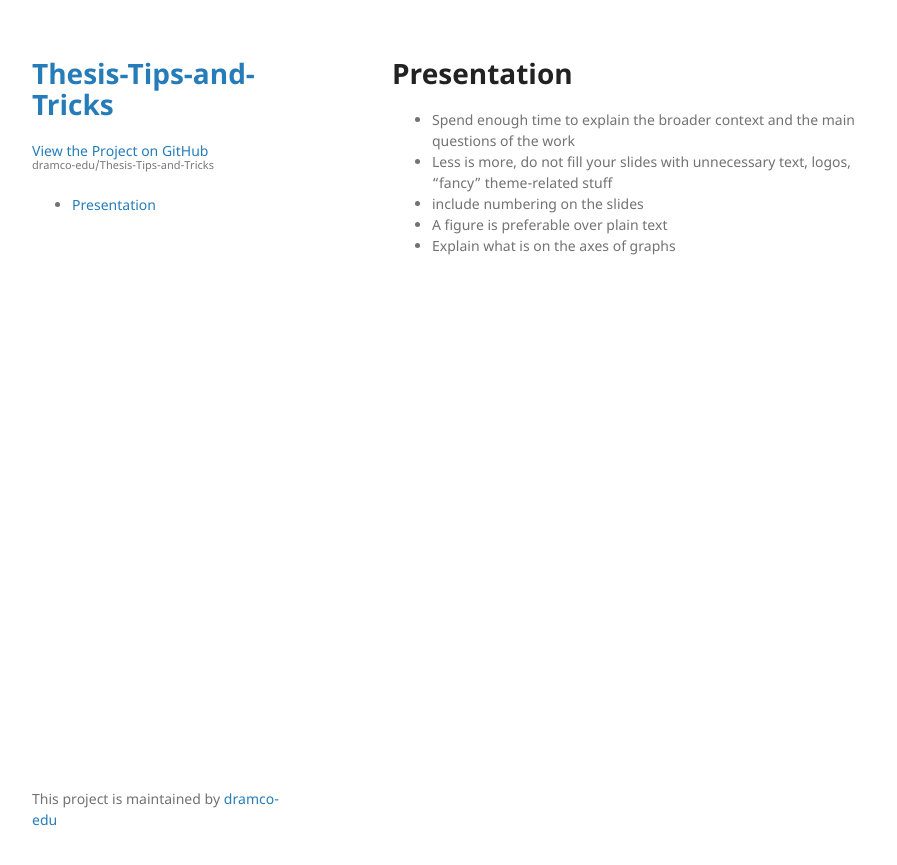
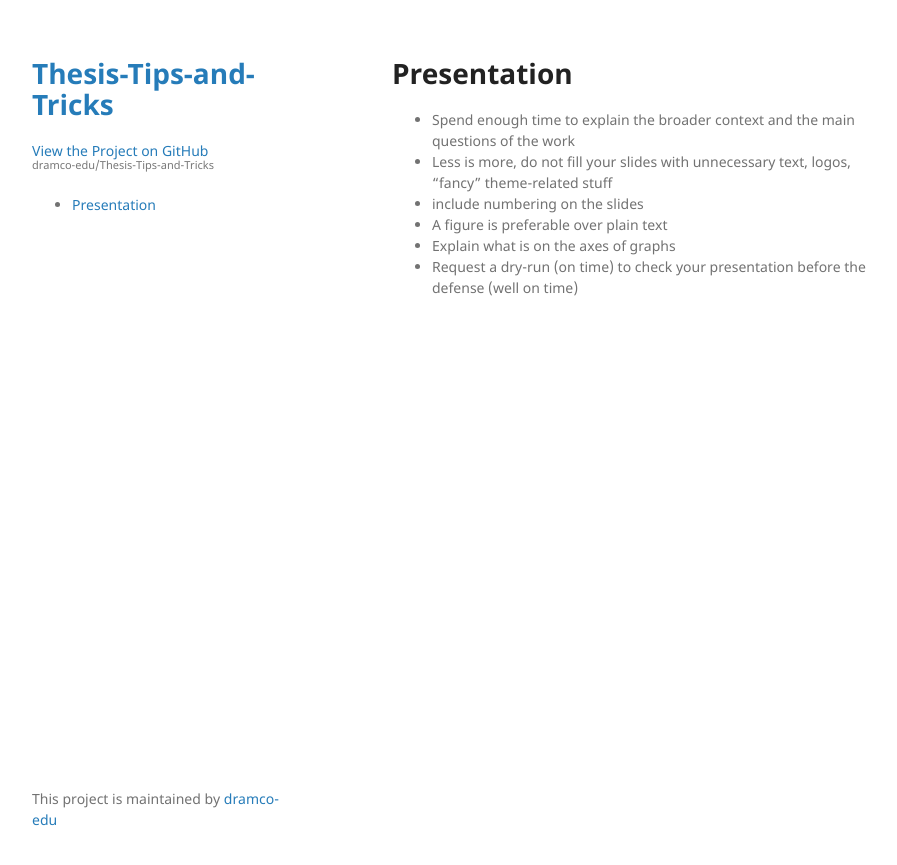
Before and after one commit to dramco-edu/Thesis-Tips-and-Tricks, a Jekyll site: the page built from presentation.md, in a window 1280 px wide. Shown: the top 865 px of the page, without its empty margins (178-1075 px from the left). Built offline with Jekyll 4.4.1, drawn with Linux system fonts in a browser that asks for light colours; our own code applies the rules of GitHub Pages for plain Markdown files; the repository's description, which GitHub fills in, is left out.

Commit message:
Update presentation.md

```diff
--- a/presentation.md
+++ b/presentation.md
@@ -5,3 +5,4 @@
 - include numbering on the slides
 - A figure is preferable over plain text
 - Explain what is on the axes of graphs
+- Request a dry-run (on time) to check your presentation before the defense (well on time)
```
